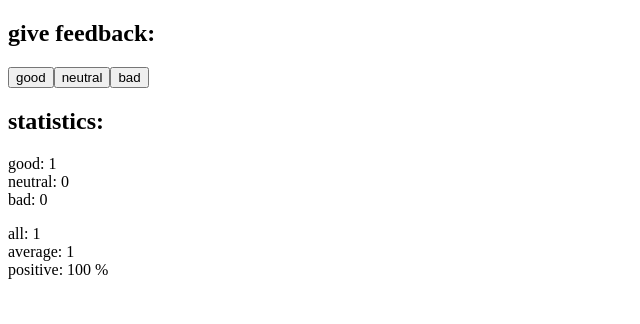
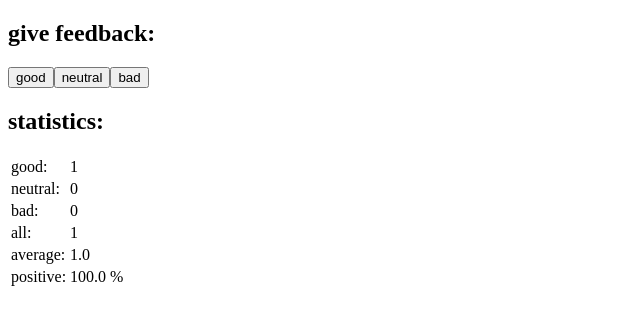
Before and after one commit to Pirnes/My-code, a React (Create React App) app in the folder Fullstack kurssi/Osa1/unicafe/: page / in a window 1280 px wide. Both pictures are taken after a click on the button "good". Shown: the top 324 px of the page, without its empty margins (0-640 px from the left). Built offline with nearby package versions, Linux system fonts and the light colour scheme.

Commit message:
unicafe step6

```diff
--- a/Fullstack kurssi/Osa1/unicafe/src/App.js
+++ b/Fullstack kurssi/Osa1/unicafe/src/App.js
@@ -2,48 +2,76 @@ import { useState } from "react";
 
 const Button = (props) => <button onClick={props.handleClick}>{props.text}</button>
 
-const Display = (props)=> <div>{props.text}{props.value}</div>
+// const Display = (props)=> <div>{props.text}{props.value}</div>
 
-const Statistics = (props) => {
-  if (props.value[3]==0) {
+// const Statistics = (props) => {
+//   if (props.value[3]==0) {
+//     return (
+//       <div>
+//         No feedback given yet...
+//       </div>
+//     )
+//   }
+//   return (
+//       <div>
+//       <StatisticsLine value={props.value}/>
+//       </div>
+//     )
+// }
+
+// const StatisticsLine = (props) => {
+//     return (
+//       <div>
+//         <StatisticsGood value={props.value}/>
+//         <StatisticsNeutral value={props.value}/>
+//         <StatisticsBad value={props.value}/>
+//         <p></p>
+//         <StatisticsAll value={props.value}/>
+//         <StatisticsAverage value={props.value}/>
+//         <StatisticsPositive value={props.value}/>
+//       </div>
+//     )
+// }
+
+// const StatisticsGood = (props) => <div><Display value={props.value[0]} text='good: '/></div>
+
+// const StatisticsNeutral = (props) => <div><Display value ={props.value[1]} text='neutral: '/></div>
+
+// const StatisticsBad = (props) => <div><Display value ={props.value[2]} text='bad: '/></div>
+
+// const StatisticsAll = (props) => <div><Display value ={props.value[3]} text='all: '/></div>
+
+// const StatisticsAverage = (props) => <div><Display value ={props.value[4]} text='average: '/></div>
+
+// const StatisticsPositive = (props) => <div><Display value ={props.value[5]} text='positive: '/></div>
+
+const StatsList = (props) => {
+	const stats = props.value
+
+  if (props.value[3].value==0) {
     return (
       <div>
         No feedback given yet...
       </div>
     )
   }
-  return (
-      <div>
-      <StatisticsLine value={props.value}/>
-      </div>
+
+    return (
+    	<div className="container">
+
+        <table className="table table-bordered">
+          <tbody>
+          {stats.map((stat,index = 'id') => (
+            <tr key={index}>
+            <td>{stat.name}</td>
+            <td>{stat.value}</td>
+            </tr>
+          ))}
+          </tbody>
+        </table>
+      	</div>
     )
 }
-
-const StatisticsLine = (props) => {
-    return (
-      <div>
-        <StatisticsGood value={props.value}/>
-        <StatisticsNeutral value={props.value}/>
-        <StatisticsBad value={props.value}/>
-        <p></p>
-        <StatisticsAll value={props.value}/>
-        <StatisticsAverage value={props.value}/>
-        <StatisticsPositive value={props.value}/>
-      </div>
-    )
-}
-
-const StatisticsGood = (props) => <div><Display value={props.value[0]} text='good: '/></div>
-
-const StatisticsNeutral = (props) => <div><Display value ={props.value[1]} text='neutral: '/></div>
-
-const StatisticsBad = (props) => <div><Display value ={props.value[2]} text='bad: '/></div>
-
-const StatisticsAll = (props) => <div><Display value ={props.value[3]} text='all: '/></div>
-
-const StatisticsAverage = (props) => <div><Display value ={props.value[4]} text='average: '/></div>
-
-const StatisticsPositive = (props) => <div><Display value ={props.value[5]} text='positive: '/></div>
 
 
 const App = () => {
@@ -53,8 +81,9 @@ const App = () => {
   const [bad, setBad] = useState(0)
   const all = good+neutral+bad
   const average = (good - bad)/all
-  const positive = good/all*100+' %'
+  const positive = good/all*100
   const buttonvalues = [good, neutral, bad, all, average, positive]
+  const stats = [{'id':1, 'name':'good: ', 'value':good},{'id':2, 'name':'neutral: ', 'value':neutral},{'id':3, 'name':'bad: ', 'value':bad},{'id':4, 'name':'all: ', 'value':all},{'id':5, 'name':'average: ', 'value':average.toFixed(1)},{'id':6, 'name':'positive: ', 'value':positive.toFixed(1) + ' %'},]
 
   return (
     <div>
@@ -65,7 +94,8 @@ const App = () => {
       <Button handleClick={() => setBad(bad + 1)} text='bad'/>
       <p></p>
       <h2>statistics:</h2>
-      <Statistics value={buttonvalues}/>
+      {/* <Statistics value={buttonvalues}/> */}
+      <StatsList value={stats}/>
     </div>
   )
 }
```
